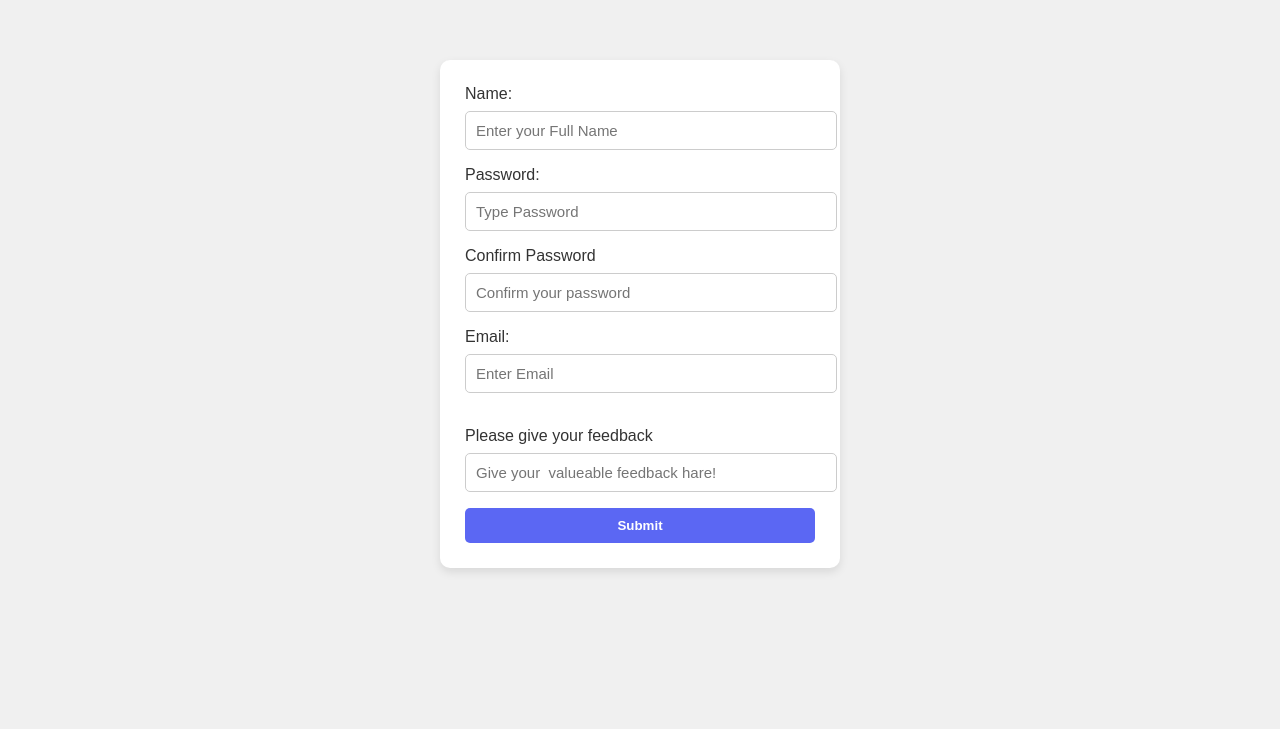
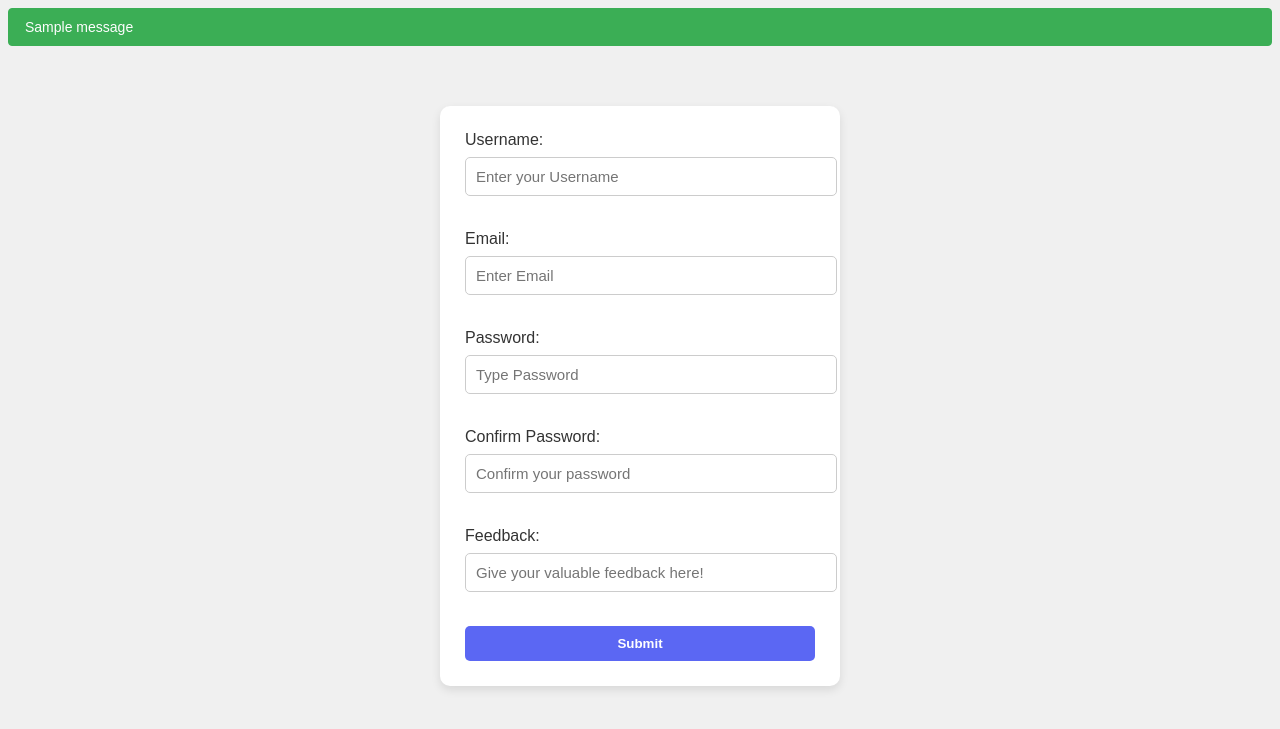
Before and after one commit to JawadAbbasi14/mj-global-store, a Django app: template backend/accounts/templates/accounts/signup.html in a window 1280 px wide. Shown: the top 729 px of the page. Run offline with Django 5.2, Linux system fonts and the light colour scheme; the template is opened without the code that fills it, so the values that code supplies are empty; tables that the repository leaves empty hold one stand-in row (values such as "Sample post"); one stand-in notice (Sample message) is shown; parts of the project's set-up code (start-up, migrations or seed data) failed here and were passed over.

Commit message:
signup backend completed

```diff
--- a/backend/accounts/static/accounts/style.css
+++ b/backend/accounts/static/accounts/style.css
@@ -45,3 +45,41 @@ h2 {
     margin-bottom: 20px;
     color: #5b67f3;
 }
+
+/* accounts/style.css */
+
+.alert {
+    padding: 10px 16px;
+    margin-bottom: 16px;
+    border: 1px solid transparent;
+    border-radius: 4px;
+    font-family: Arial, sans-serif;
+    font-size: 14px;
+    color: #fff;
+    opacity: 0.9;
+    transition: opacity 0.3s ease;
+}
+/* Messages  styling */
+
+.alert-success {
+    background-color: #28a745;
+    border-color: #28a745;
+    color: #fff;
+}
+
+.alert-error,
+.alert-danger {
+    background-color: #dc3545;
+    border-color: #dc3545;
+    color: #fff;
+}
+
+.alert-warning {
+    background-color: #ffc107;
+    color: #212529;
+}
+
+.alert-info {
+    background-color: #17a2b8;
+    color: #fff;
+}
--- a/backend/accounts/templates/accounts/signup.html
+++ b/backend/accounts/templates/accounts/signup.html
@@ -5,29 +5,39 @@
     <meta name="viewport" content="width=device-width, initial-scale=1.0">
     <title>MJ_GLOBAL-STORE</title>
     <!-- link css file -->
-   {% load static %}
-<link rel="stylesheet" href="{% static 'accounts/style.css' %}">
+    {% load static %}
+    <link rel="stylesheet" href="{% static 'accounts/style.css' %}">
+</head>
+<body>
 
-    <!-- form html  -->
+    <!-- Messages Display -->
+{% if messages %}
+    {% for message in messages %}
+        <div class="alert alert-{{ message.tags }}">{{ message }}</div>
+    {% endfor %}
+{% endif %}
+
+    <!-- Signup Form -->
     <form method="post">
         {% csrf_token %}
 
-        <label>Name:</label><br>
-        <input type="text" name="username" placeholder="Enter your Full Name" required><br>
+        <label>Username:</label><br>
+        <input type="text" name="username" value="{{ username|default:'' }}" placeholder="Enter your Username" required><br><br>
+
+        <label>Email:</label><br>
+        <input type="email" name="email" value="{{ email|default:'' }}" placeholder="Enter Email" required><br><br>
 
         <label>Password:</label><br>
-        <input type="password" name="password" placeholder="Type Password" required><br>
+        <input type="password" name="password" placeholder="Type Password" required><br><br>
 
-        <label>Confirm Password</label><br>
-        <input type="password" placeholder="Confirm your password" name="confirm_password" required>
+        <label>Confirm Password:</label><br>
+        <input type="password" name="confirm_password" placeholder="Confirm your password" required><br><br>
 
-        <label>Email:</label><br>
-        <input type="email" name="email" placeholder="Enter Email" required><br><br>
-
-        <label>Please give your feedback</label>
-        <input type="text" name="feedback" placeholder="Give your  valueable feedback hare!">
+        <label>Feedback:</label><br>
+        <input type="text" name="feedback" value="{{ feedback|default:'' }}" placeholder="Give your valuable feedback here!"><br><br>
 
         <button type="submit">Submit</button>
     </form>
+
 </body>
 </html>
--- a/backend/core/urls.py
+++ b/backend/core/urls.py
@@ -21,6 +21,6 @@ from django.contrib import admin
 from django.urls import path, include
 
 urlpatterns = [
-    path('admin/', admin.site.urls),
+    path('admin', admin.site.urls),
     path('', include('accounts.urls')),  # ← yeh zaroori ha
 ]
```
Also changed, not shown: backend/accounts/templates/accounts/home.html (added, +18 -0 lines), backend/accounts/views.py (+43 -20 lines), backend/core/settings.py (line endings or trailing spaces).
